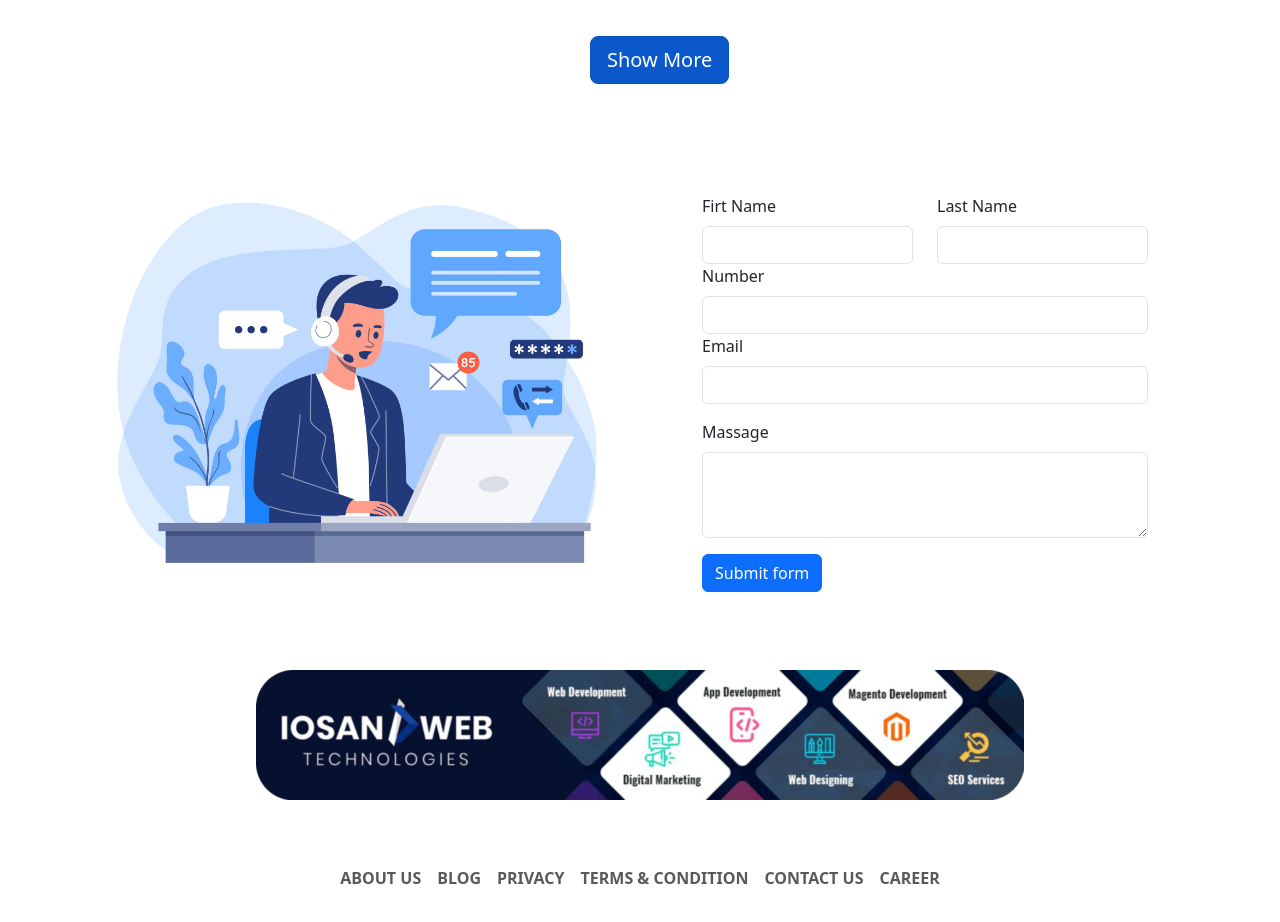
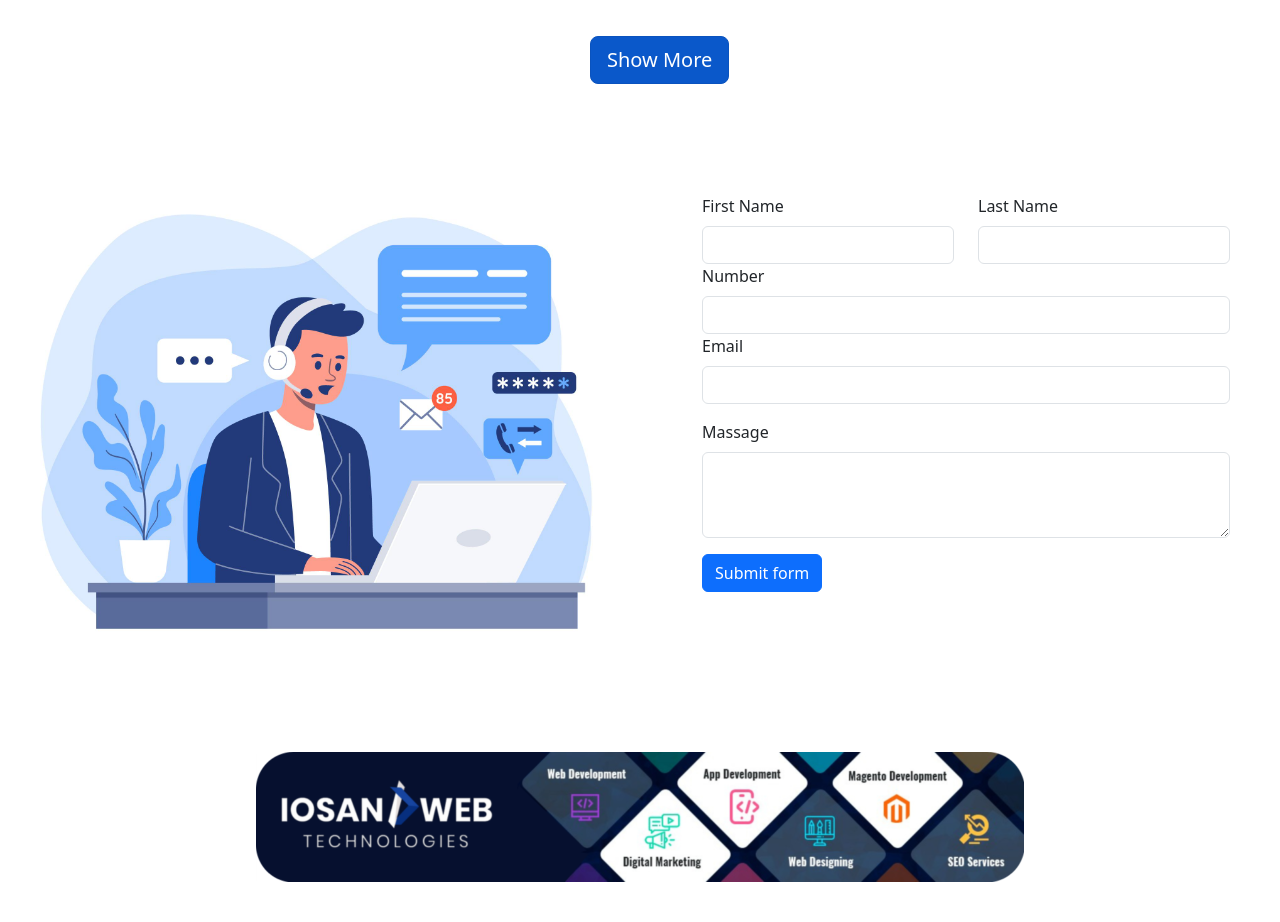
Before and after one commit to Jatin-dev12/sehgal, a React (Create React App) app: page / in a window 1280 px wide. Shown: the part 4181-5103 px from the top of the page. Built offline with nearby package versions, Linux system fonts and the light colour scheme.

Commit message:
contact form validation problem

```diff
--- a/src/App.css
+++ b/src/App.css
@@ -185,7 +185,7 @@ text-align: justify;
 .carousel-indicators{
     display: none;
 }
-@media(max-width: 375px){
+@media(max-width: 786px){
 
     Navbar.Toggle{
 
@@ -195,6 +195,8 @@ text-align: justify;
     .par{
         margin: 20px;
         padding: 0;
+        padding-left: 0px;
+        padding-right: 0px;
 
     }
     .container {
@@ -236,6 +238,15 @@ text-align: justify;
     .show{
         margin-left: 30%;
     }
+    .d{
+        display: contents;
+    }
+    .ccc{
+        display: contents;
+    }
+   .d{
+    display: contents;
+   }
 
 
 }
@@ -243,6 +254,7 @@ text-align: justify;
     font-weight: 500;
     margin: 50px;
     padding-top: 20px;
+
 }
 .cff{
     width: 100%;
--- a/src/App.js
+++ b/src/App.js
@@ -2,7 +2,7 @@ import 'bootstrap/dist/css/bootstrap.min.css';
 import React from 'react';
 import './App.css';
 import Services from './componets/services'
-import Sonimam from './componets/sonimam';
+import Home from './componets/Home';
 import { BrowserRouter , Routes , Route } from 'react-router-dom';
 import Portfolio from './componets/Portfolio'
 import About from './componets/About '
@@ -18,7 +18,7 @@ function App() {
 
 
         <Route path="/" element={<Layout />}>
-          <Route index element={<Sonimam/>} />
+          <Route index element={<Home/>} />
           <Route path="services" element={<Services />} />
           <Route path="Portfolio" element={<Portfolio/>} />
           <Route path="About" element={<About />} />
--- a/src/Layout.js
+++ b/src/Layout.js
@@ -2,6 +2,7 @@ import React from "react";
 import { Outlet, } from "react-router-dom";
 import Header from "./componets/Header";
 import Footer from "./componets/footer";
+import Touch from "./componets/touch";
 
 
 const Layout = () => {
@@ -9,6 +10,7 @@ const Layout = () => {
     <>
       <Header/>
       <Outlet />
+      <Touch/>
       <Footer/>
     </>
   )
--- a/src/componets/sonimam.js
+++ b/src/componets/Home.js
@@ -23,18 +23,20 @@ import iio from './images/iio.png'
 import iiio from './images/iiio.png'
 import sir from './images/sir.png'
 import bhu from './images/bhu.png'
-import cf from './images/cf.jpg'
 import soni from './images/soni.png'
 import ggl from './images/ggl.png'
 import trst from './images/trst.png'
 import top from './images/top.png'
-import Form from 'react-bootstrap/Form';
+
 // import html from './images/html.png';
 // import css from './images/css.png';
 // import php from './images/php.png';
 // import react from './images/react.png';
 // import seo from './images/seo.png';
 function Sonimam() {
+
+
+
   return (
     <>
     {/* <Header/> */}
@@ -233,38 +235,6 @@ Our approach is designed to provide you with a systematic and organized process.
 
            </Container>
 
-    <Container>
-        <Row>
-           <Col xs> <img className='cff' src={cf} alt='df' ></img></Col>
-
-              <Col xs>
-                <Form className='cf'>
-                 <Row>
-                    <Col className='ccc'>
-                    <Form.Label>Firt Name</Form.Label>
-                       <Form.Control/>
-                   </Col>
-                        <Col>
-                        <Form.Label>Last Name</Form.Label>
-                        <Form.Control />
-                       </Col>
-                        <Form.Group className="mb-3" controlId="exampleForm.ControlInput1">
-                        <Form.Label>Number</Form.Label>
-                        <Form.Control type="number" />
-              <Form.Label>Email</Form.Label>
-          <Form.Control type="email" />
-          </Form.Group>
-            <Form.Group className="mb-3" controlId="exampleForm.ControlTextarea1">
-              <Form.Label>Massage</Form.Label>
-              <Form.Control as="textarea" rows={3} />
-              </Form.Group>
-              </Row>
-              <Button type="submit">Submit form</Button>
-              </Form>
-              </Col>
-              </Row>
-              </Container>
-
 
     </>
   );
--- /dev/null
+++ b/src/componets/touch.js
@@ -0,0 +1,46 @@
+
+// contact form
+import React from 'react'
+import cf from './images/cf.jpg'
+import Form from 'react-bootstrap/Form';
+import Button from 'react-bootstrap/Button';
+import Col from 'react-bootstrap/Col';
+import Row from 'react-bootstrap/Row';
+
+function Touch() {
+  return (
+    <div>
+       <Row>
+           <Col xs> <img className='cff' src={cf} alt='df' ></img></Col>
+
+
+              <Col xs>
+                <Form className='cf'>
+                 <Row className='d'>
+                    <Col className='ccc'>
+                    <Form.Label>First Name</Form.Label>
+                       <Form.Control type='text'/>
+                   </Col>
+                        <Col>
+                        <Form.Label>Last Name</Form.Label>
+                        <Form.Control />
+                       </Col>
+                        <Form.Group className="mb-3" controlId="exampleForm.ControlInput1">
+                        <Form.Label>Number</Form.Label>
+                        <Form.Control type="number" />
+              <Form.Label>Email</Form.Label>
+          <Form.Control type="email" />
+          </Form.Group>
+            <Form.Group className="mb-3" controlId="exampleForm.ControlTextarea1">
+              <Form.Label>Massage</Form.Label>
+              <Form.Control as="textarea" rows={3} />
+              </Form.Group>
+              </Row>
+              <Button type="submit">Submit form</Button>
+              </Form>
+              </Col>
+              </Row>
+    </div>
+  )
+}
+export default Touch ;
```
